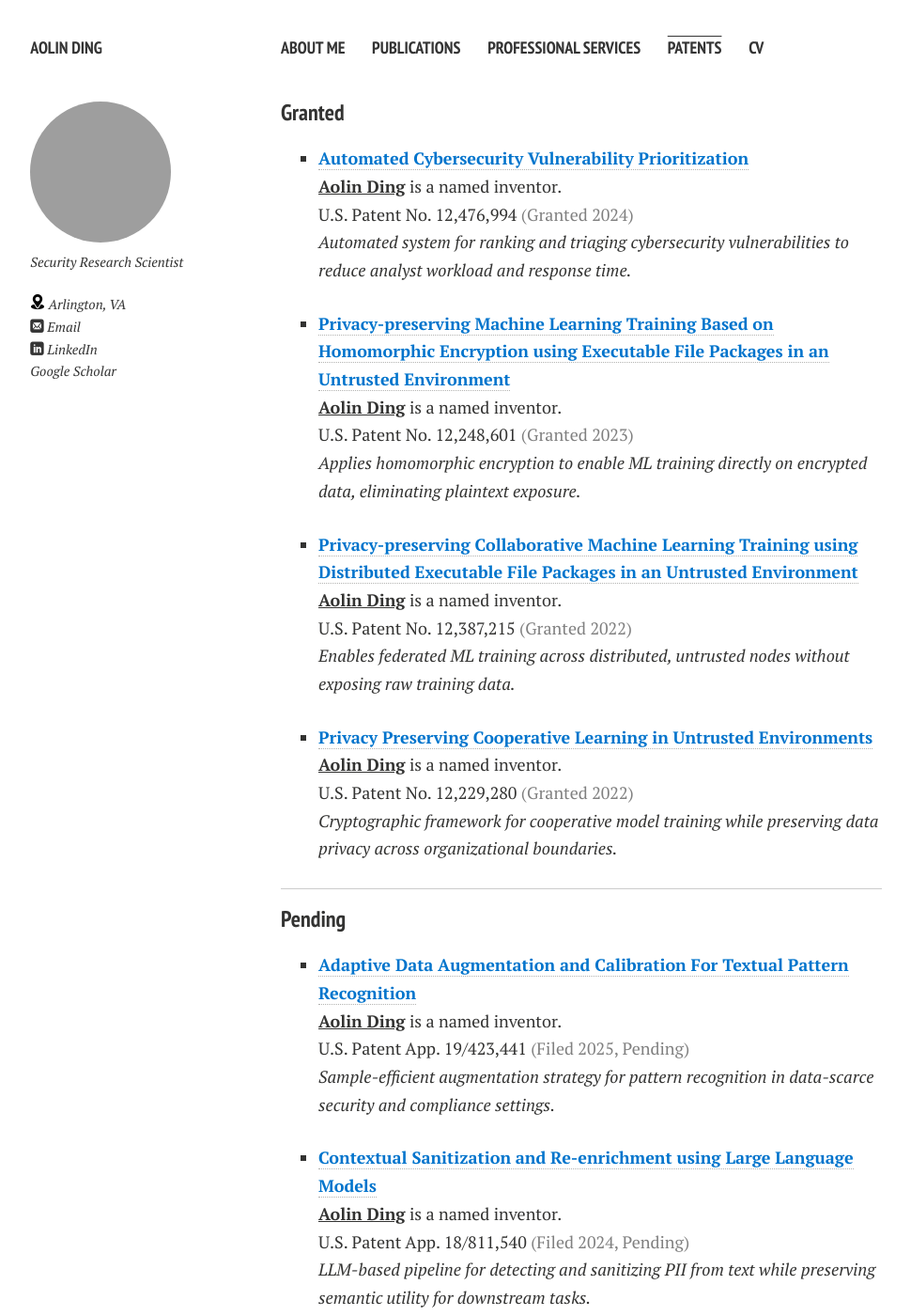
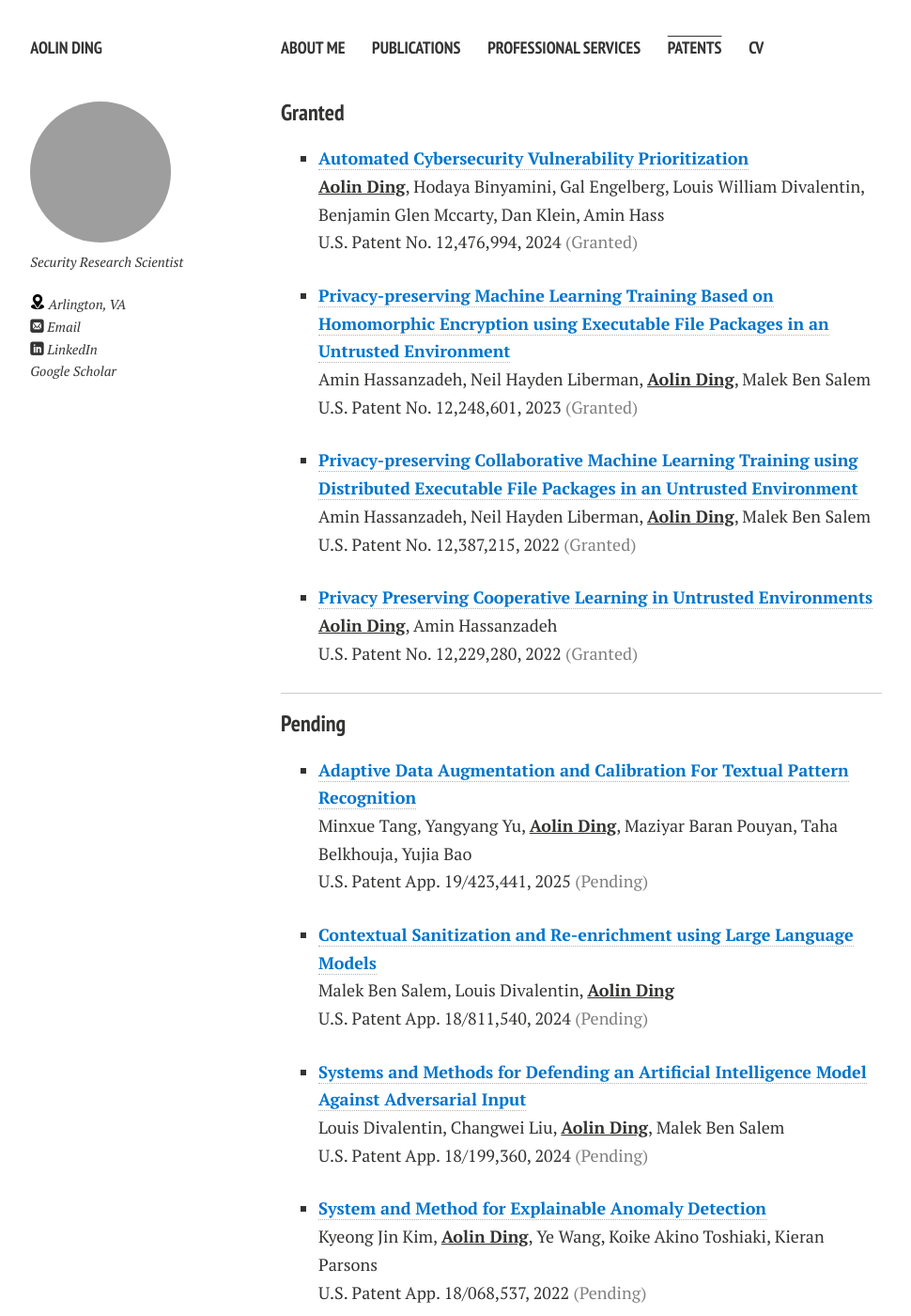
Before and after one commit to aolind/aolind.github.io, a Jekyll site: the page built from patents.md, in a window 1280 px wide and 1400 px high. Shown: the whole window at 94% size, without its empty margins (21-991 px from the left). Built offline with Jekyll 4.4.1, drawn with Linux system fonts in a browser that asks for light colours; nearby versions of some CDN libraries; a style sheet for code colours, icons or effects is not loaded; some of the changed text lies outside the part shown.

Commit message:
Fix patents page formatting to match publications style
Co-Authored-By: Claude Sonnet 4.6 <noreply@anthropic.com>

```diff
--- a/patents.md
+++ b/patents.md
@@ -7,45 +7,37 @@ title: Patents
 ### Granted
 
 - [**<font color='#0074cc'>Automated Cybersecurity Vulnerability Prioritization</font>**](https://www.freepatentsonline.com/y2024/0250979.html)\
-<u><b>Aolin Ding</b></u> is a named inventor.\
-U.S. Patent No. 12,476,994 <font color='gray'>(Granted 2024)</font>\
-*Automated system for ranking and triaging cybersecurity vulnerabilities to reduce analyst workload and response time.*
+<u><b>Aolin Ding</b></u>, Hodaya Binyamini, Gal Engelberg, Louis William Divalentin, Benjamin Glen Mccarty, Dan Klein, Amin Hass\
+U.S. Patent No. 12,476,994, 2024 <font color='gray'>(Granted)</font>
 
 - [**<font color='#0074cc'>Privacy-preserving Machine Learning Training Based on Homomorphic Encryption using Executable File Packages in an Untrusted Environment</font>**](https://patents.google.com/patent/US12248601B2/en)\
-<u><b>Aolin Ding</b></u> is a named inventor.\
-U.S. Patent No. 12,248,601 <font color='gray'>(Granted 2023)</font>\
-*Applies homomorphic encryption to enable ML training directly on encrypted data, eliminating plaintext exposure.*
+Amin Hassanzadeh, Neil Hayden Liberman, <u><b>Aolin Ding</b></u>, Malek Ben Salem\
+U.S. Patent No. 12,248,601, 2023 <font color='gray'>(Granted)</font>
 
 - [**<font color='#0074cc'>Privacy-preserving Collaborative Machine Learning Training using Distributed Executable File Packages in an Untrusted Environment</font>**](https://patents.google.com/patent/US20220414661A1/en)\
-<u><b>Aolin Ding</b></u> is a named inventor.\
-U.S. Patent No. 12,387,215 <font color='gray'>(Granted 2022)</font>\
-*Enables federated ML training across distributed, untrusted nodes without exposing raw training data.*
+Amin Hassanzadeh, Neil Hayden Liberman, <u><b>Aolin Ding</b></u>, Malek Ben Salem\
+U.S. Patent No. 12,387,215, 2022 <font color='gray'>(Granted)</font>
 
 - [**<font color='#0074cc'>Privacy Preserving Cooperative Learning in Untrusted Environments</font>**](https://patents.google.com/patent/US12229280B2/en)\
-<u><b>Aolin Ding</b></u> is a named inventor.\
-U.S. Patent No. 12,229,280 <font color='gray'>(Granted 2022)</font>\
-*Cryptographic framework for cooperative model training while preserving data privacy across organizational boundaries.*
+<u><b>Aolin Ding</b></u>, Amin Hassanzadeh\
+U.S. Patent No. 12,229,280, 2022 <font color='gray'>(Granted)</font>
 
 ---
 
 ### Pending
 
 - [**<font color='#0074cc'>Adaptive Data Augmentation and Calibration For Textual Pattern Recognition</font>**](https://patents.google.com)\
-<u><b>Aolin Ding</b></u> is a named inventor.\
-U.S. Patent App. 19/423,441 <font color='gray'>(Filed 2025, Pending)</font>\
-*Sample-efficient augmentation strategy for pattern recognition in data-scarce security and compliance settings.*
+Minxue Tang, Yangyang Yu, <u><b>Aolin Ding</b></u>, Maziyar Baran Pouyan, Taha Belkhouja, Yujia Bao\
+U.S. Patent App. 19/423,441, 2025 <font color='gray'>(Pending)</font>
 
 - [**<font color='#0074cc'>Contextual Sanitization and Re-enrichment using Large Language Models</font>**](https://patents.google.com)\
-<u><b>Aolin Ding</b></u> is a named inventor.\
-U.S. Patent App. 18/811,540 <font color='gray'>(Filed 2024, Pending)</font>\
-*LLM-based pipeline for detecting and sanitizing PII from text while preserving semantic utility for downstream tasks.*
+Malek Ben Salem, Louis Divalentin, <u><b>Aolin Ding</b></u>\
+U.S. Patent App. 18/811,540, 2024 <font color='gray'>(Pending)</font>
 
 - [**<font color='#0074cc'>Systems and Methods for Defending an Artificial Intelligence Model Against Adversarial Input</font>**](https://www.freepatentsonline.com/y2024/0386096.html)\
-<u><b>Aolin Ding</b></u> is a named inventor.\
-U.S. Patent App. 18/199,360 <font color='gray'>(Filed 2024, Pending)</font>\
-*Defense mechanisms protecting AI models from adversarial attacks that manipulate model predictions.*
+Louis Divalentin, Changwei Liu, <u><b>Aolin Ding</b></u>, Malek Ben Salem\
+U.S. Patent App. 18/199,360, 2024 <font color='gray'>(Pending)</font>
 
 - [**<font color='#0074cc'>System and Method for Explainable Anomaly Detection</font>**](https://patents.google.com/patent/US20240202325A1/en)\
-<u><b>Aolin Ding</b></u> is a named inventor.\
-U.S. Patent App. 18/068,537 <font color='gray'>(Filed 2022, Pending)</font>\
-*Produces human-interpretable explanations alongside anomaly detection outputs for operational security systems.*
+Kyeong Jin Kim, <u><b>Aolin Ding</b></u>, Ye Wang, Koike Akino Toshiaki, Kieran Parsons\
+U.S. Patent App. 18/068,537, 2022 <font color='gray'>(Pending)</font>
```
